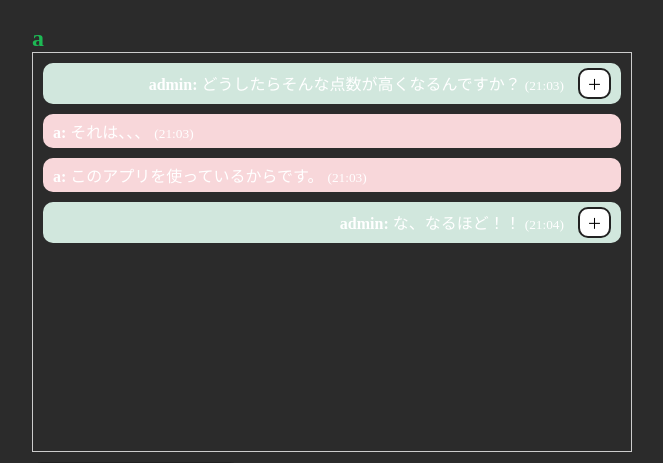
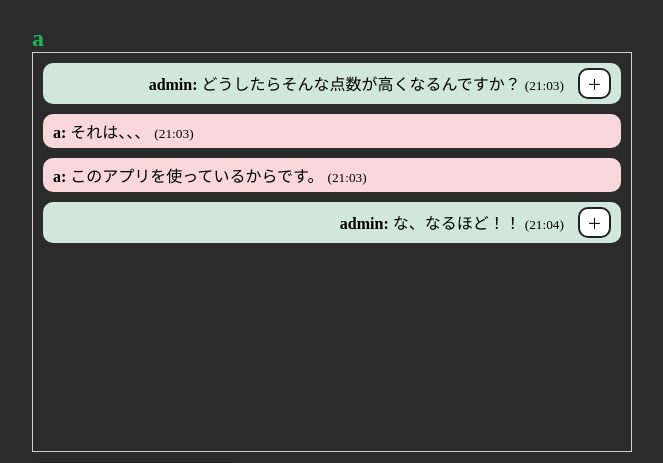
Before and after one commit to ayato-h/2025-KaraokeRecord, a Django app: page /chat/6/ in a window 1280 px wide. Shown: the part 84-547 px from the top of the page, without its empty margins (308-971 px from the left). Run offline with Django 5.2, Linux system fonts and the light colour scheme; a user stored in the database is signed in; data comes from the database, SQL or seed files in the repository; both versions use the stored data as it was after the commit.

Commit message:
README変更

```diff
--- a/appproject/app/static/app/css/style.css
+++ b/appproject/app/static/app/css/style.css
@@ -1055,6 +1055,10 @@ span.nav-link-left.active-link {
     display: block;
 }
 
+.chat-messages p {
+    color: black;
+}
+
 /* ============================ */
 /* ranking.html */
 /* ============================ */
```
Also changed, not shown: README.md, appproject/db.sqlite3, 9 other files.
